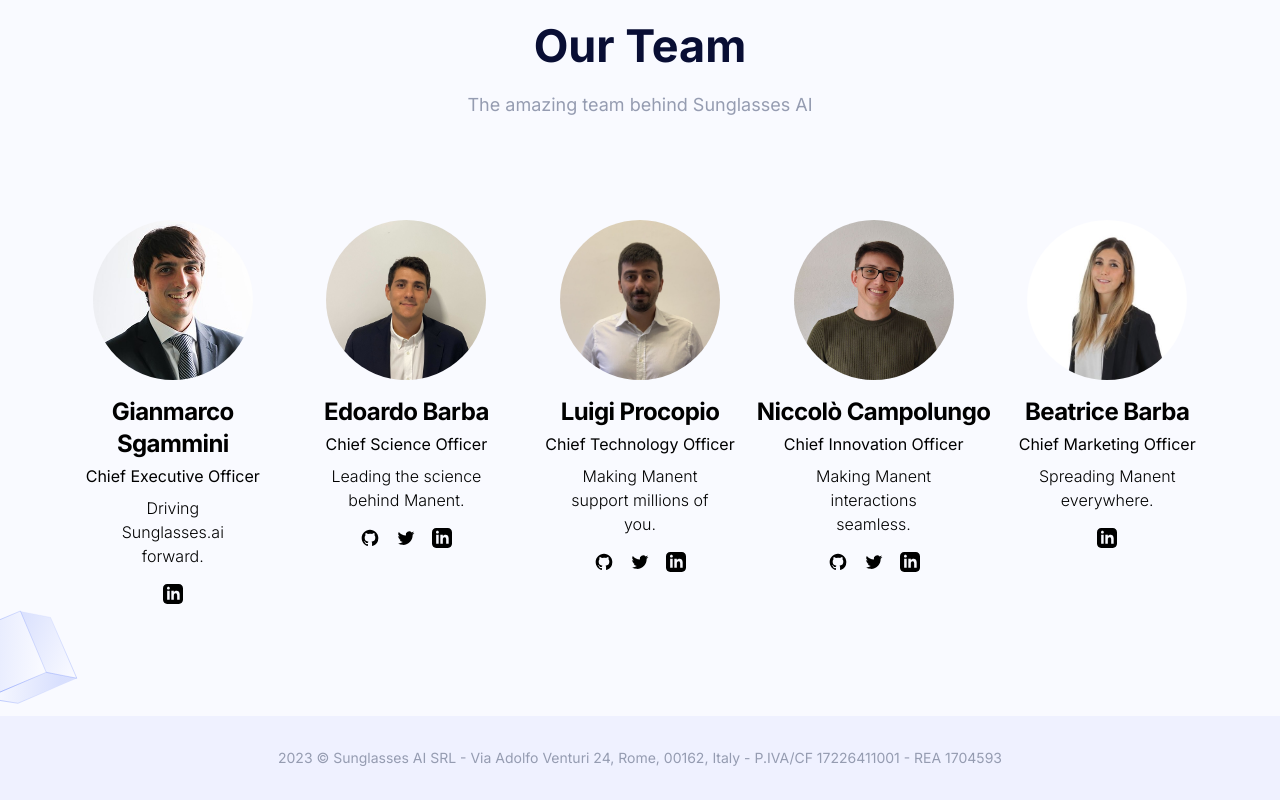
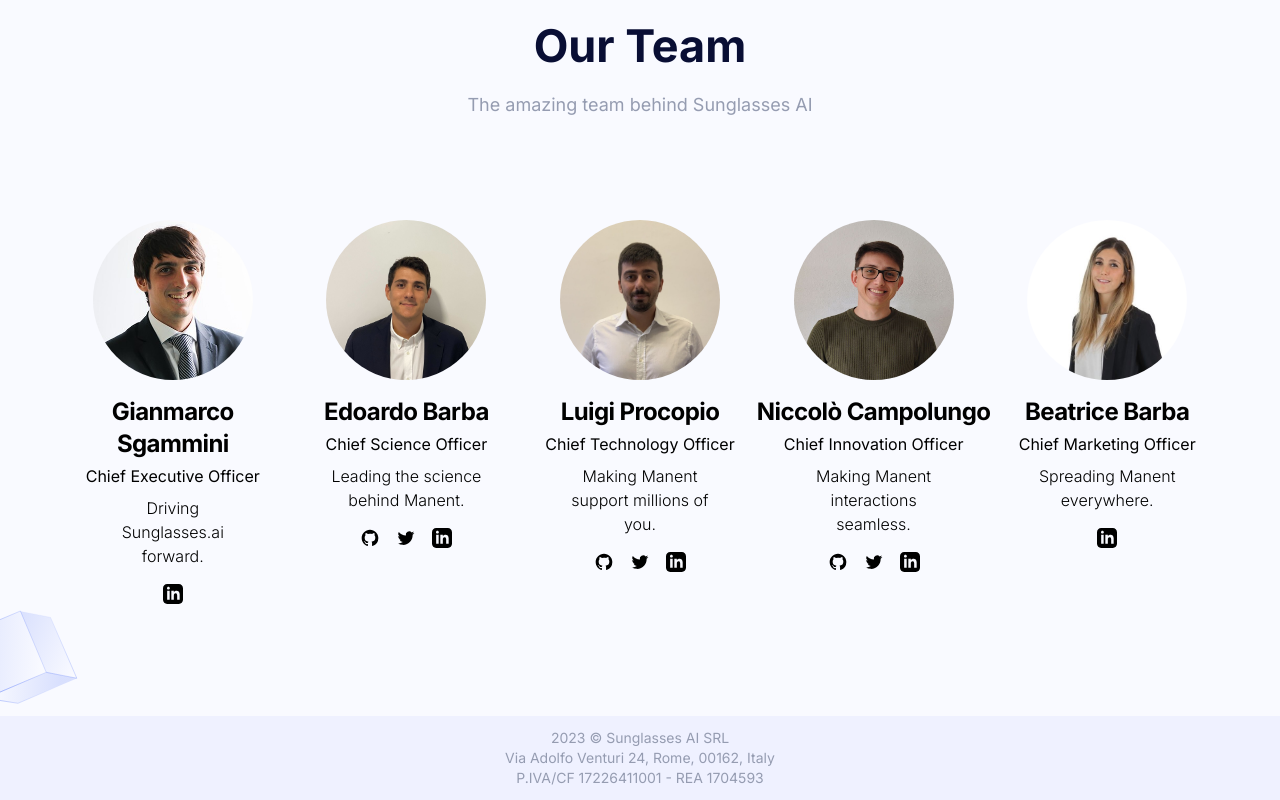
Before and after one commit to litus-ai/litusai-website, a Next.js app: page / in a window 1280 px wide. Shown: the part 577-1377 px from the top of the page. Built offline with nearby package versions, Linux system fonts and the light colour scheme.

Commit message:
small footer fix

```diff
--- a/components/Footer/index.tsx
+++ b/components/Footer/index.tsx
@@ -206,10 +206,10 @@
         {/*    </div>*/}
         {/*  </div>*/}
         {/*</div>*/}
-        <div className="bg-primary/[.04] py-8">
+        <div className="bg-primary/[.04] py-3">
           <div className="container">
             <p className="text-center text-sm text-body-color dark:text-white">
-              2023 © Sunglasses AI SRL - Via Adolfo Venturi 24, Rome, 00162, Italy - P.IVA/CF 17226411001 - REA 1704593
+              2023 © Sunglasses AI SRL <br /> Via Adolfo Venturi 24, Rome, 00162, Italy <br /> P.IVA/CF 17226411001 - REA 1704593
             </p>
           </div>
         </div>
```
